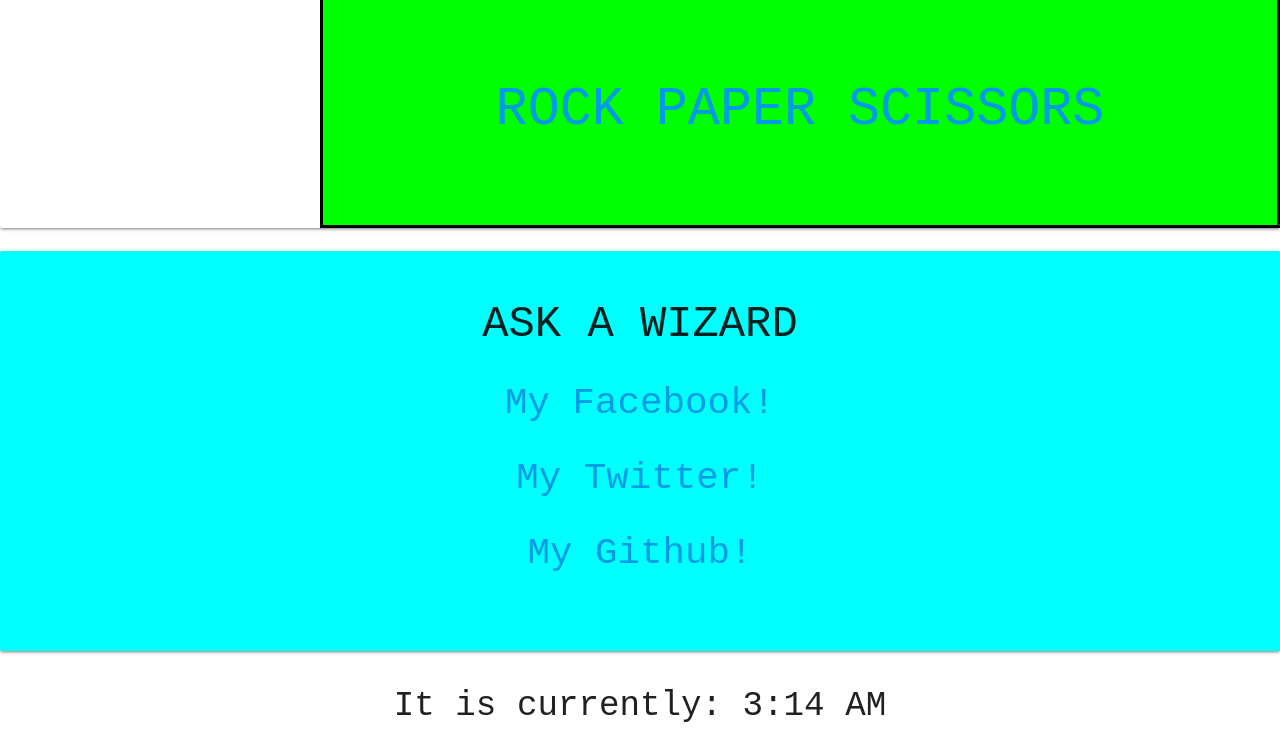
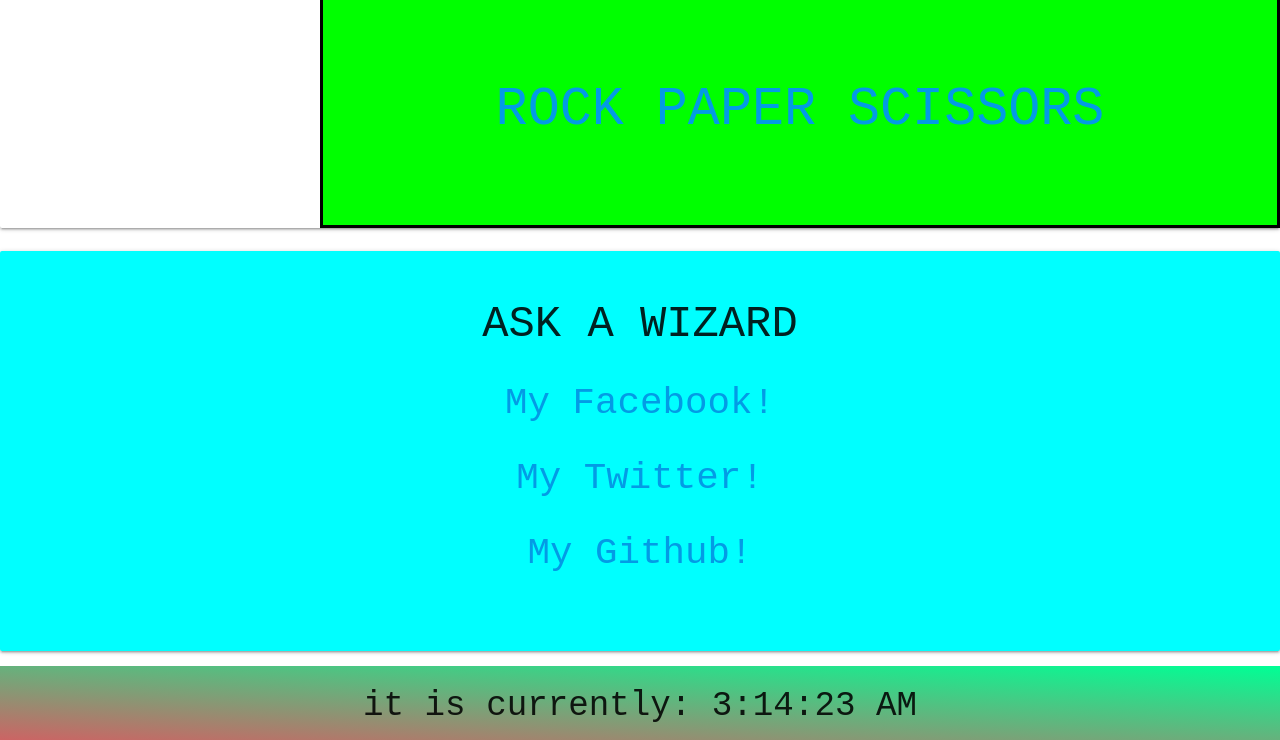
Before and after one commit to JonkHunkle/Portfolio, a plain HTML site: page index.html in a window 1280 px wide. Shown: the part 1912-2652 px from the top of the page. Drawn offline with nearby package versions, Linux system fonts and the light colour scheme.

Commit message:
making clock work

```diff
--- a/Assets/scripts.js
+++ b/Assets/scripts.js
@@ -1,4 +1,4 @@
-let html = $(`
-<h4> It is currently: ${moment().format("LT")}</h4>
-`);
-$("#time").append(html);
+function update() {
+  $("#time").text("it is currently: " + moment().format("LTS"));
+}
+setInterval(update, 1000);
--- a/Assets/stylesheet.css
+++ b/Assets/stylesheet.css
@@ -7,7 +7,6 @@
 body {
   display: flex;
   flex-direction: column;
-
   align-items: center;
 }
 
@@ -155,10 +154,18 @@ nav {
   flex-direction: column;
   align-items: center;
 }
-/* footer {
-  height: 200 px;
-} */
-
+footer {
+  display: flex;
+  width: 100%;
+  background-image: linear-gradient(
+    to bottom left,
+    rgb(0, 255, 149),
+    rgb(204, 100, 100)
+  );
+}
+footer h4 {
+  text-align: center;
+}
 @media screen and (max-width: 992px) {
   #david {
     width: 10em;
--- a/index.html
+++ b/index.html
@@ -88,7 +88,9 @@
         </div>
       </div>
     </section>
-<footer id='time'></footer>
+<footer>
+  <h4 id='time'></h4>
+</footer>
 
     <script
     src="https://code.jquery.com/jquery-3.6.0.min.js"
```
